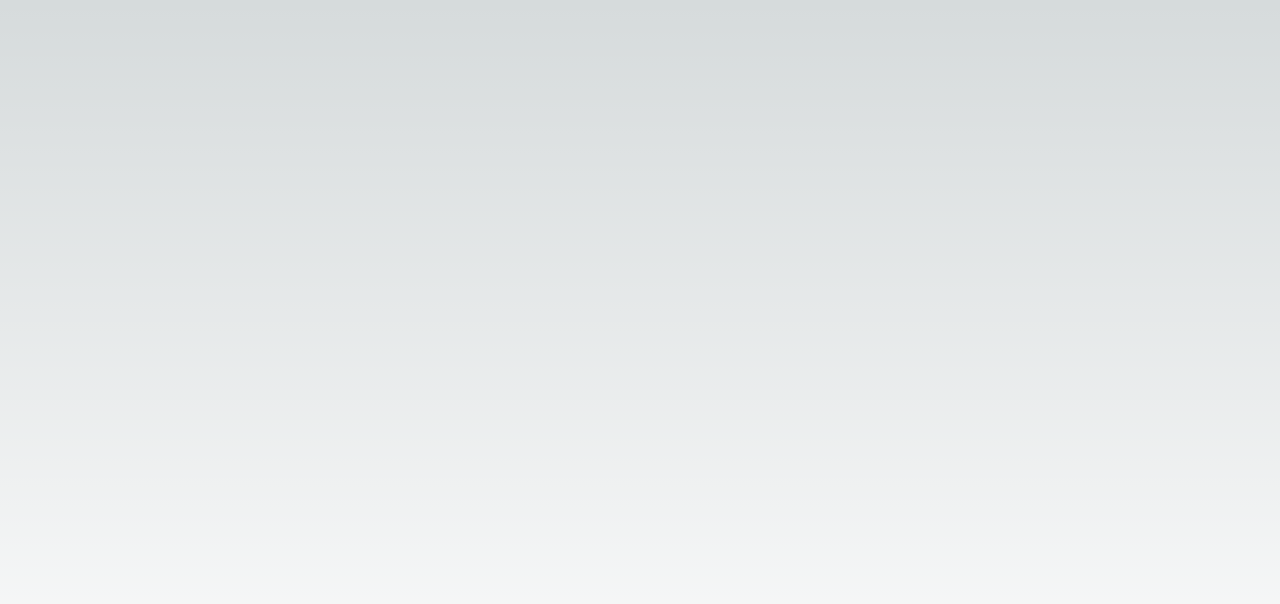
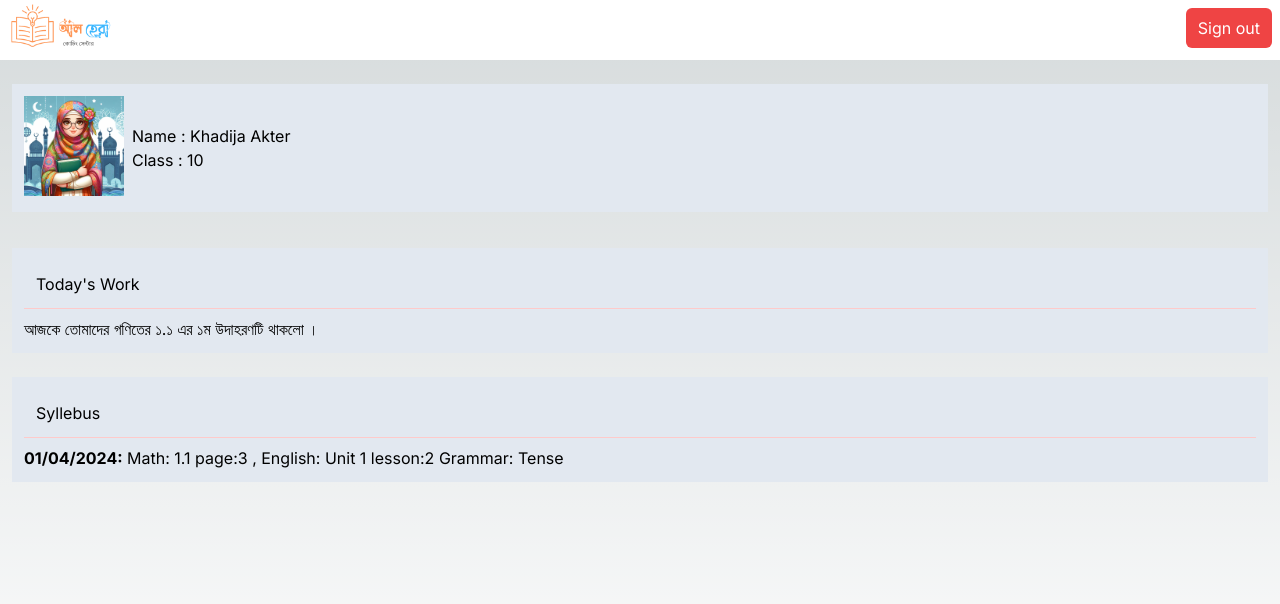
Before and after one commit to mahbub81re/alhera, a Next.js app: page / in a window 1280 px wide. Shown: the top 604 px of the page. Built offline with nearby package versions, Linux system fonts and the light colour scheme.

Commit message:
5 commit

```diff
--- a/app/(home)/page.tsx
+++ b/app/(home)/page.tsx
@@ -6,7 +6,7 @@ export default function Home() {
   return (
     <main className="flex min-h-screen flex-col items-center  ">
 
-      {/* <div className="w-full h-[60px] bg-white flex flex-row  justify-between">
+      <div className="w-full h-[60px] bg-white flex flex-row  justify-between">
          <div className="">
             <Image src='/logo.png' height={40} width={160} alt="ff"/>
          </div>
@@ -47,7 +47,7 @@ export default function Home() {
              <div> <b>01/04/2024:</b> Math: 1.1 page:3 , English: Unit 1 lesson:2 Grammar: Tense</div>
           </div>
       </div>
-       </div> */}
+       </div>
 
     </main>
   );
```
